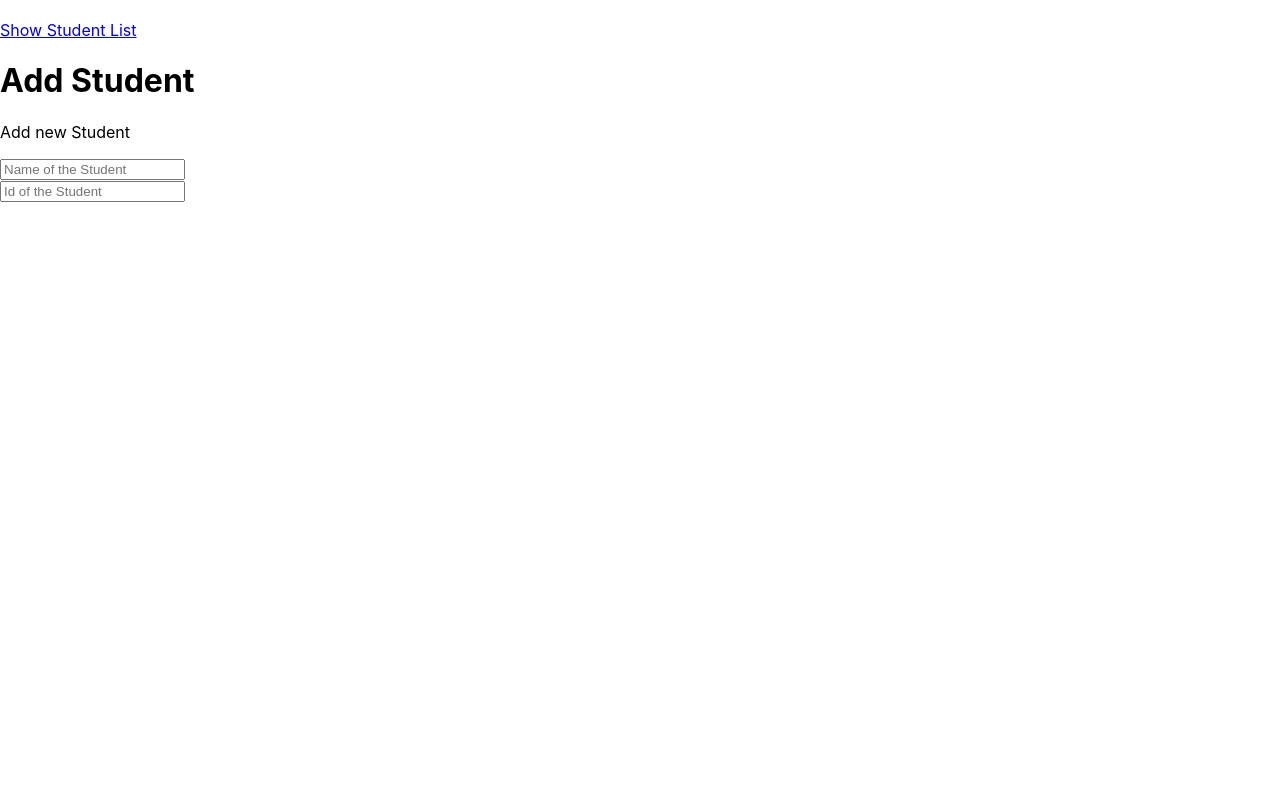
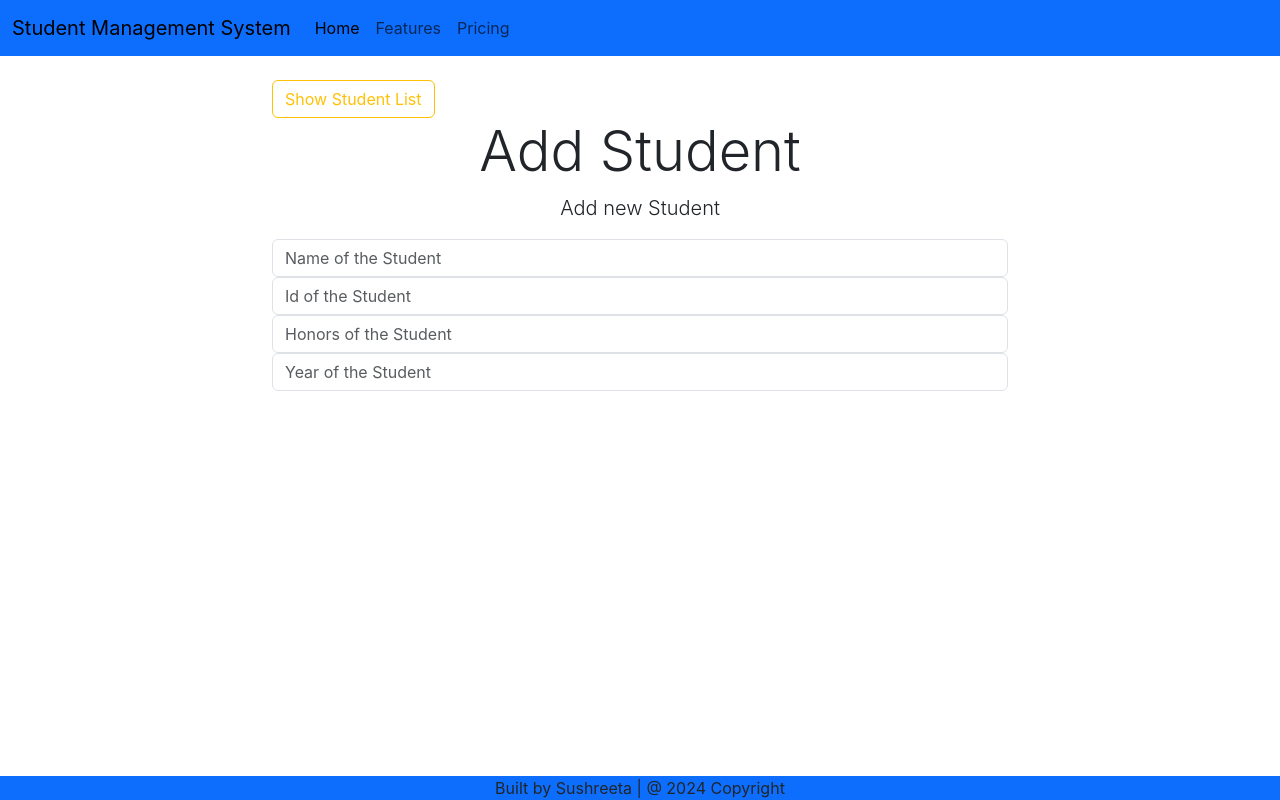
Before and after one commit to 12Sushree/stdmgmt, a React (Create React App) app in the folder client/: page /add-student in a window 1280 px wide. Built offline with nearby package versions, Linux system fonts and the light colour scheme.

Commit message:
Add header and footer, production build, add bootstrap cdn

```diff
--- a/client/public/index.html
+++ b/client/public/index.html
@@ -3,6 +3,8 @@
   <head>
     <meta charset="utf-8" />
     <link rel="icon" href="%PUBLIC_URL%/favicon.ico" />
+    <link href="https://cdn.jsdelivr.net/npm/bootstrap@5.3.2/dist/css/bootstrap.min.css" rel="stylesheet" integrity="sha384-T3c6CoIi6uLrA9TneNEoa7RxnatzjcDSCmG1MXxSR1GAsXEV/Dwwykc2MPK8M2HN" crossorigin="anonymous">
+    <script src="https://cdn.jsdelivr.net/npm/bootstrap@5.3.2/dist/js/bootstrap.bundle.min.js" integrity="sha384-C6RzsynM9kWDrMNeT87bh95OGNyZPhcTNXj1NW7RuBCsyN/o0jlpcV8Qyq46cDfL" crossorigin="anonymous"></script>
     <meta name="viewport" content="width=device-width, initial-scale=1" />
     <meta name="theme-color" content="#000000" />
     <meta
--- a/client/src/components/AddStudent.js
+++ b/client/src/components/AddStudent.js
@@ -3,6 +3,8 @@ import { Link } from 'react-router-dom';
 import axios from 'axios';
 
 import { useNavigate } from 'react-router-dom';
+import NavBar from './NavBar';
+import Footer from './Footer';
 
 const AddStudent = () => {
 
@@ -25,6 +27,7 @@ const AddStudent = () => {
 
   return (
     <div className='AddStudent'>
+      <NavBar />
       <div className='container'>
         <div className='row'>
           <div className='col-md-8 m-auto'>
@@ -60,11 +63,33 @@ const AddStudent = () => {
                   // onChange={onChange}
                 />
               </div>
+
+              <div className='form-group'>
+                <input
+                  type='text'
+                  placeholder='Honors of the Student'
+                  name='hons'
+                  className='form-control'
+                  // value={Student.Name}
+                  // onChange={onChange}
+                />
+              </div>
+
+              <div className='form-group'>
+                <input
+                  type='number'
+                  placeholder='Year of the Student'
+                  name='yr'
+                  className='form-control'
+                  // value={Student.Name}
+                  // onChange={onChange}
+                />
+              </div>
             </form>
           </div>
-
         </div>
       </div>
+      <Footer />
     </div>
   );
 };
--- /dev/null
+++ b/client/src/components/Footer.js
@@ -0,0 +1,11 @@
+import React from 'react'
+
+const Footer = () =>(
+    <footer className='page-footer font-small bg-primary text-dark h-auto fixed-bottom'>
+        <div className='container text-center'>
+            <div className='py-10'>Built by Sushreeta | @ 2024 Copyright</div>
+        </div>
+    </footer>
+)
+
+export default Footer
--- /dev/null
+++ b/client/src/components/NavBar.js
@@ -0,0 +1,28 @@
+import React from 'react'
+
+const NavBar = () => (
+  <nav class="navbar navbar-expand-lg navbar-light bg-primary text-dark h-auto">
+    <div class="container-fluid">
+      <a class="navbar-brand" href="#">Student Management System</a>
+      <button class="navbar-toggler" type="button" data-toggle="collapse" data-target="#navbarSupportedContent" aria-controls="navbarSupportedContent" aria-expanded="false" aria-label="Toggle navigation">
+        <span class="navbar-toggler-icon"></span>
+      </button>
+
+      <div class="collapse navbar-collapse" id="navbarSupportedContent">
+        <ul class="navbar-nav">
+          <li class="nav-item">
+            <a class="nav-link active" href="#">Home</a>
+          </li>
+          <li class="nav-item">
+            <a class="nav-link" href="#">Features</a>
+          </li>
+          <li class="nav-item">
+            <a class="nav-link" href="#">Pricing</a>
+          </li>
+        </ul>
+      </div>
+    </div>
+  </nav>
+)
+
+export default NavBar
```
Also changed, not shown: 2 other files (tests, documents, lock files or other folders).
